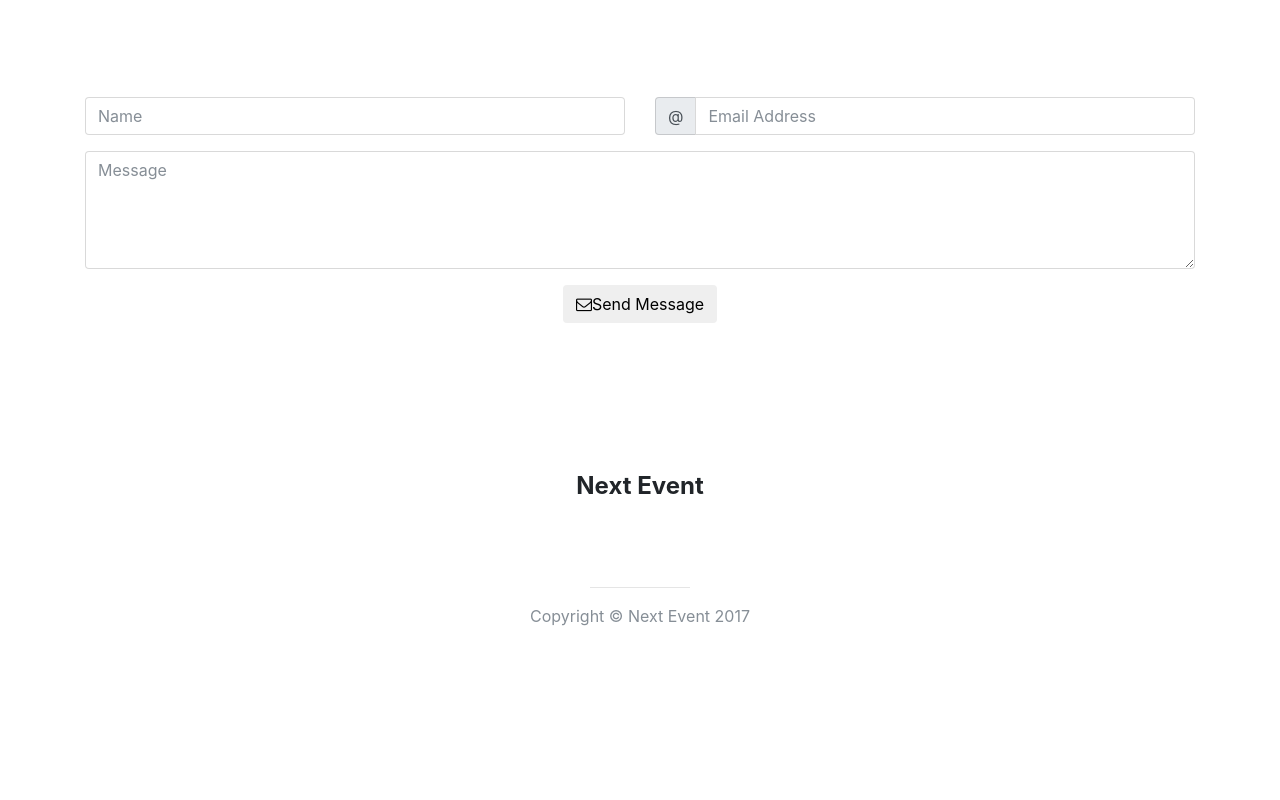
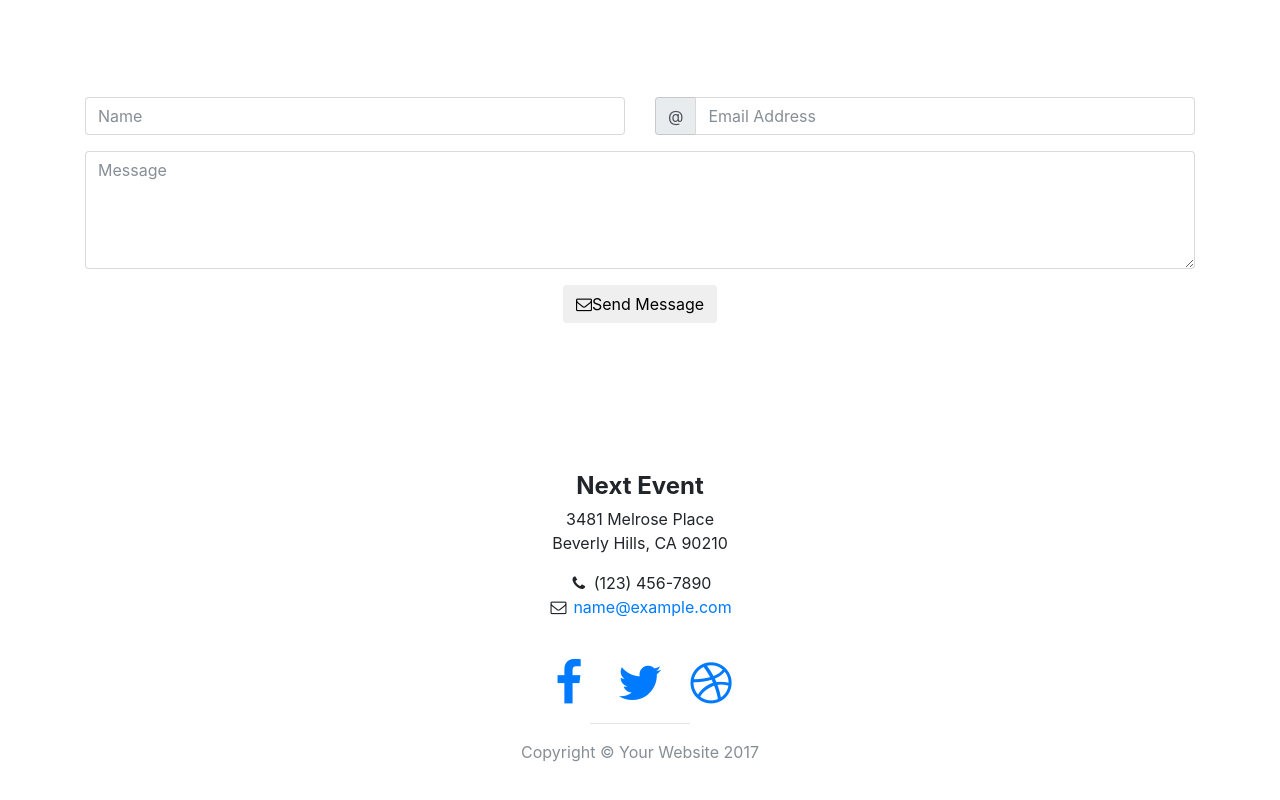
Before and after one commit to nextevent/NextEvent.github.io, a website with bundled scripts: page index.html in a window 1280 px wide. Shown: the part 1793-2593 px from the top of the page. Before the commit the page ends 2537 px from the top, so only its background shows below. Built offline with nearby package versions, Linux system fonts and the light colour scheme; grey boxes are pictures that could not be loaded.

Commit message:
Revert "Matts Index Attempt - 1"
This reverts commit b21455d9460587e845622d29d3a3d44758f6aed5.

```diff
--- a/index.html
+++ b/index.html
@@ -130,14 +130,27 @@
                 <div class="col-lg-10 mx-auto text-center">
                     <h4><strong>Next Event</strong>
                     </h4>
-                    <p>
-                        <br></p>
+                    <p>3481 Melrose Place
+                        <br>Beverly Hills, CA 90210</p>
+                    <ul class="list-unstyled">
+                        <li><i class="fa fa-phone fa-fw"></i> (123) 456-7890</li>
+                        <li><i class="fa fa-envelope-o fa-fw"></i> <a href="mailto:name@example.com">name@example.com</a>
                         </li>
                     </ul>
                     <br>
+                    <ul class="list-inline">
+                        <li class="list-inline-item">
+                            <a href="#"><i class="fa fa-facebook fa-fw fa-3x"></i></a>
+                        </li>
+                        <li class="list-inline-item">
+                            <a href="#"><i class="fa fa-twitter fa-fw fa-3x"></i></a>
+                        </li>
+                        <li class="list-inline-item">
+                            <a href="#"><i class="fa fa-dribbble fa-fw fa-3x"></i></a>
+                        </li>
                     </ul>
                     <hr class="small">
-                    <p class="text-muted">Copyright &copy; Next Event 2017</p>
+                    <p class="text-muted">Copyright &copy; Your Website 2017</p>
                 </div>
             </div>
         </div>
```
